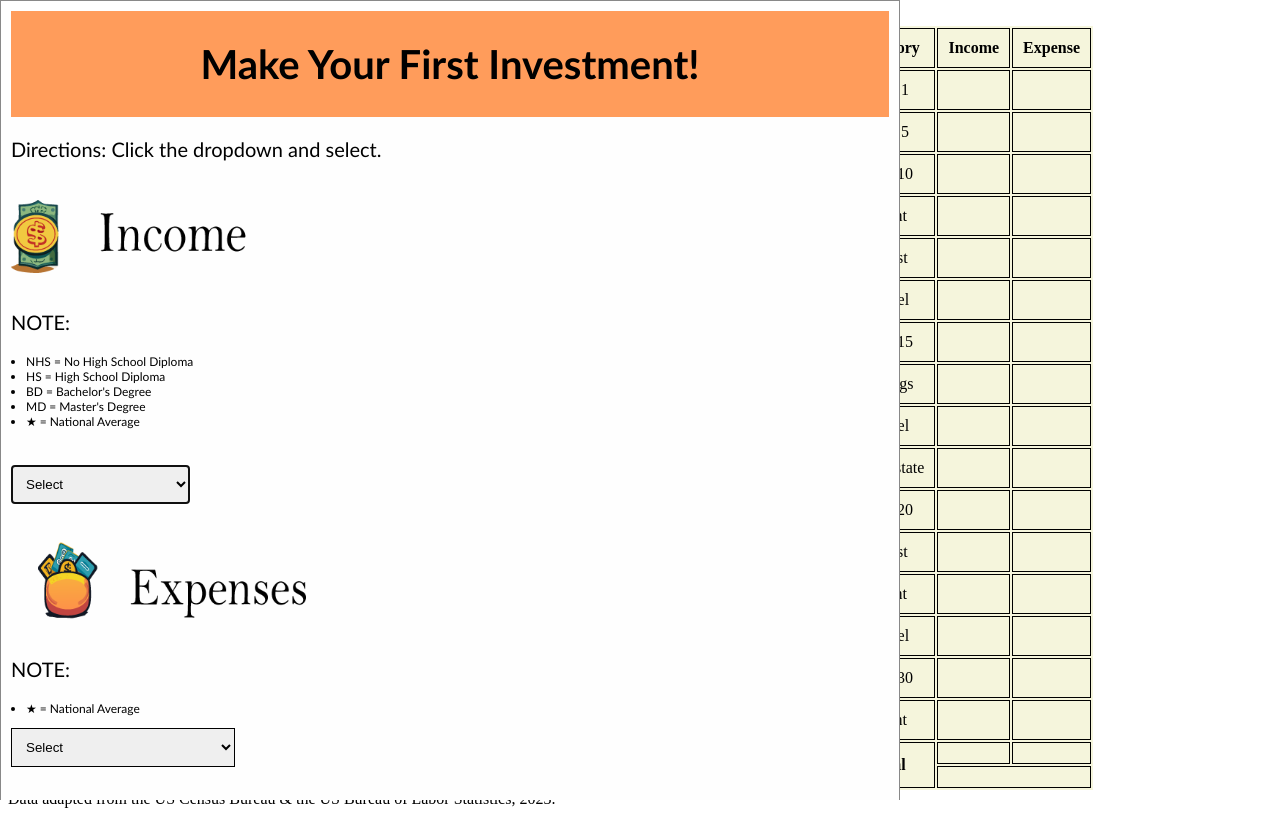
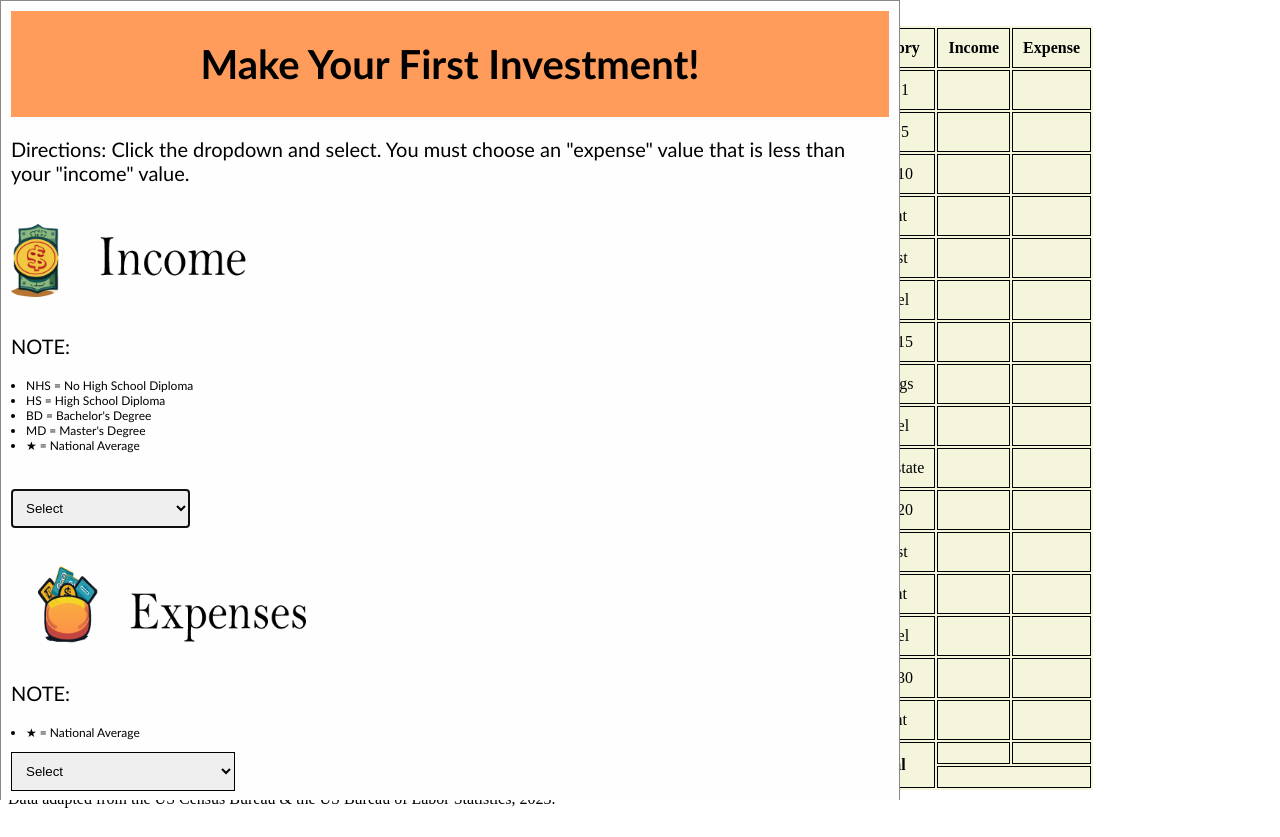
Before and after one commit to sriyyutha/GrowYourBuck, a plain HTML site: page index.html in a window 1280 px wide. Both pictures are taken after a click on the element "Year 1: Start! Make Your First Investment!". Drawn offline with nearby package versions, Linux system fonts and the light colour scheme.

Commit message:
Update index.html

```diff
--- a/index.html
+++ b/index.html
@@ -1564,7 +1564,7 @@ transform: translateY(50%);
                 <div class="modal-header">
                     <h1>Make Your First Investment!</h1>
                 </div>
-                <p>Directions: Click the dropdown and select.</p>
+                <p>Directions: Click the dropdown and select. You must choose an "expense" value that is less than your "income" value.</p>
                 <div><img id = "trial" class = "income" src= "Income (8).png"></div>
                 <p> NOTE: </p>
                 <ul>
@@ -1637,7 +1637,7 @@ transform: translateY(50%);
                     <h1>It's been 5 years since your first investment. What's your next one going to be?
                     </h1>
                 </div>
-                <p>Directions: Click the dropdown and select.</p>
+                <p>Directions: Click the dropdown and select. You must choose an "expense" value that is less than your "income" value.</p>
             <div><img id = "trial" class = "income" src= "Income (8).png"></div>
             <p> NOTE: </p>
             <ul>
@@ -1708,7 +1708,7 @@ transform: translateY(50%);
                 <div id="Year10-header" class="modal-header">
                     <h1>What a time! 10 years of financial responsibility, and life has been pretty stable. What's your next investment looking like?</h1>
                 </div>
-                <p>Directions: Click the dropdown and select.</p>
+                <p>Directions: Click the dropdown and select. You must choose an "expense" value that is less than your "income" value.</p>
                 <div><img id = "trial" class = "income" src= "Income (8).png"></div>
                 <p> NOTE: </p>
                 <ul>
@@ -1865,7 +1865,7 @@ transform: translateY(50%);
                 <div id="Year15-header" class="modal-header">
                     <h1>You've been saving, spending, and investing for 15 years now! You're almost to retirement -- keep making awesome financial decisions!</h1>
                  </div>
-                 <p>Directions: Click the dropdown and select.</p>
+                 <p>Directions: Click the dropdown and select. You must choose an "expense" value that is less than your "income" value.</p>
                  <div><img id = "trial" class = "income" src= "Income (8).png"></div>
                  <p> NOTE: </p>
                  <ul>
@@ -2021,7 +2021,7 @@ transform: translateY(50%);
                     <div id="Year20-header" class="modal-header">
                         <h1>Wow, 20 years of investing and saving just like that! As you get closer to retirement, consider how you want to spend and invest your money to reach your financial goals. Work hard now to breeze into retirement!</h1>
                     </div>
-                    <p>Directions: Click the dropdown and select.</p>
+                    <p>Directions: Click the dropdown and select. You must choose an "expense" value that is less than your "income" value.</p>
                     <div><img id = "trial" class = "income" src= "Income (8).png"></div>
                     <p> NOTE: </p>
                     <ul>
@@ -2090,7 +2090,7 @@ transform: translateY(50%);
                     <div id="Year30-header" class="modal-header">
                         <h1>You've been saving, spending, and investing for 30 years now! You're almost to retirement -- keep making awesome financial decisions!</h1>
                      </div>
-                     <p>Directions: Click the dropdown and select.</p>
+                     <p>Directions: Click the dropdown and select. You must choose an "expense" value that is less than your "income" value.</p>
                      <div><img id = "trial" class = "income" src= "Income (8).png"></div>
                      <p> NOTE: </p>
                      <ul>
```
